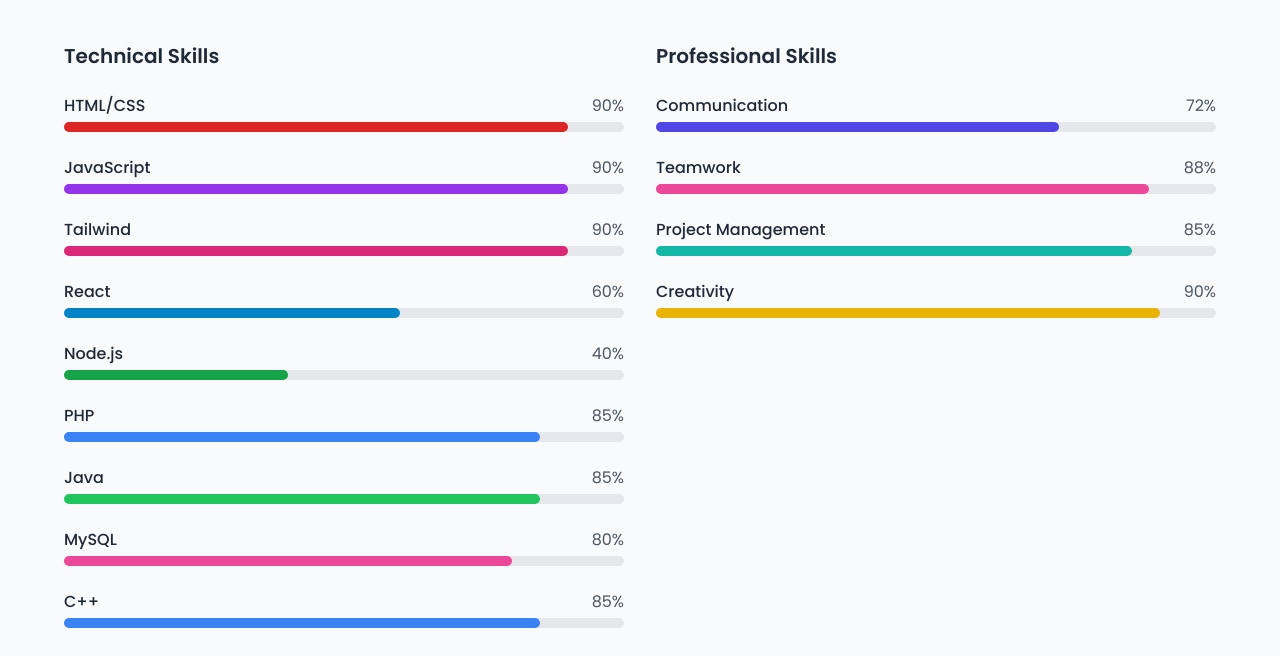
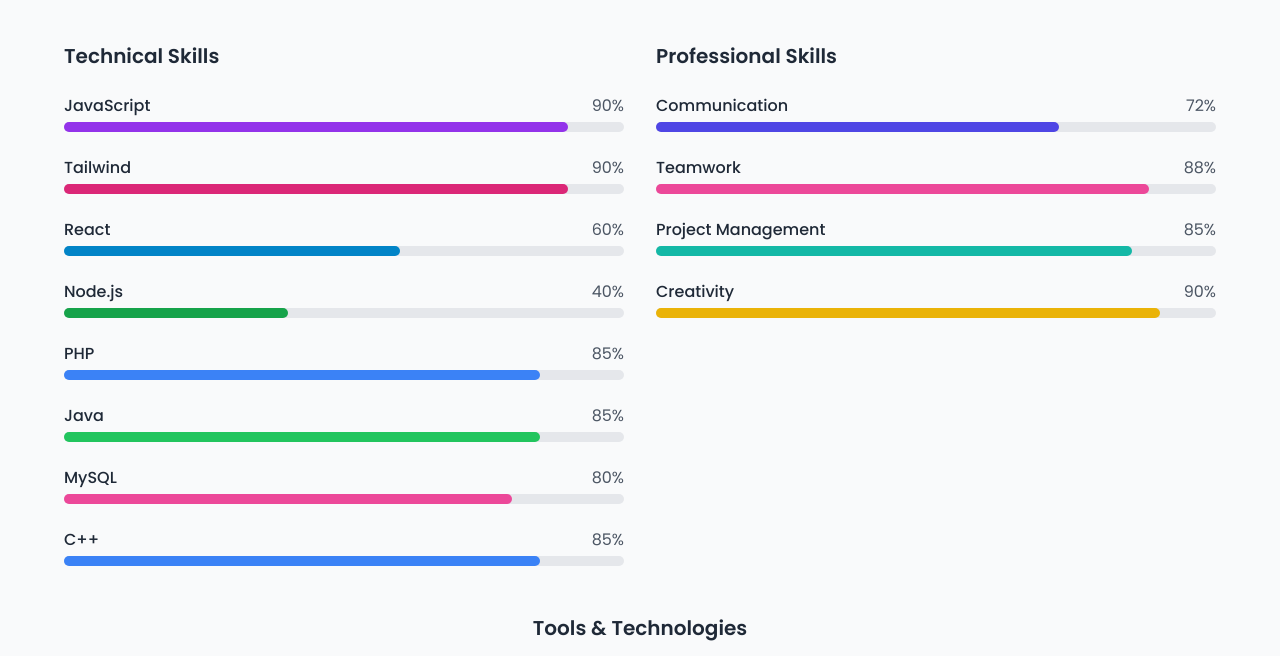
Before and after one commit to acchiii/about-me, a plain HTML site: page index.html in a window 1280 px wide. Shown: the part 1406-2062 px from the top of the page. Drawn offline with nearby package versions, Linux system fonts and the light colour scheme.

Commit message:
Update index.html

```diff
--- a/index.html
+++ b/index.html
@@ -120,15 +120,7 @@
                 <div>
                     <h3 class="text-xl font-semibold mb-6">Technical Skills</h3>
                     <div class="space-y-6">
-                         <div>
-                            <div class="flex justify-between mb-1">
-                                <span class="font-medium">HTML/CSS</span>
-                                <span class="text-gray-600">90%</span>
-                            </div>
-                            <div class="w-full bg-gray-200 rounded-full h-2.5">
-                                <div class="skill-bar bg-red-600 h-2.5 rounded-full" style="width: 90%"></div>
-                            </div>
-                        </div>
+
                         <div>
                             <div class="flex justify-between mb-1">
                                 <span class="font-medium">JavaScript</span>
```
